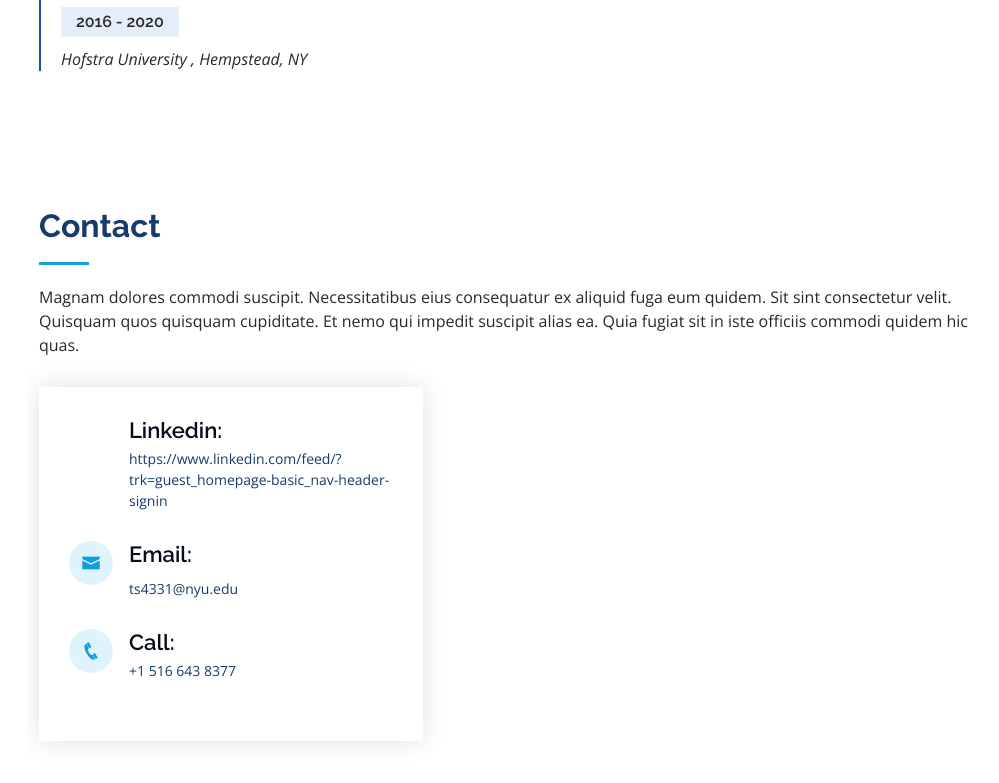
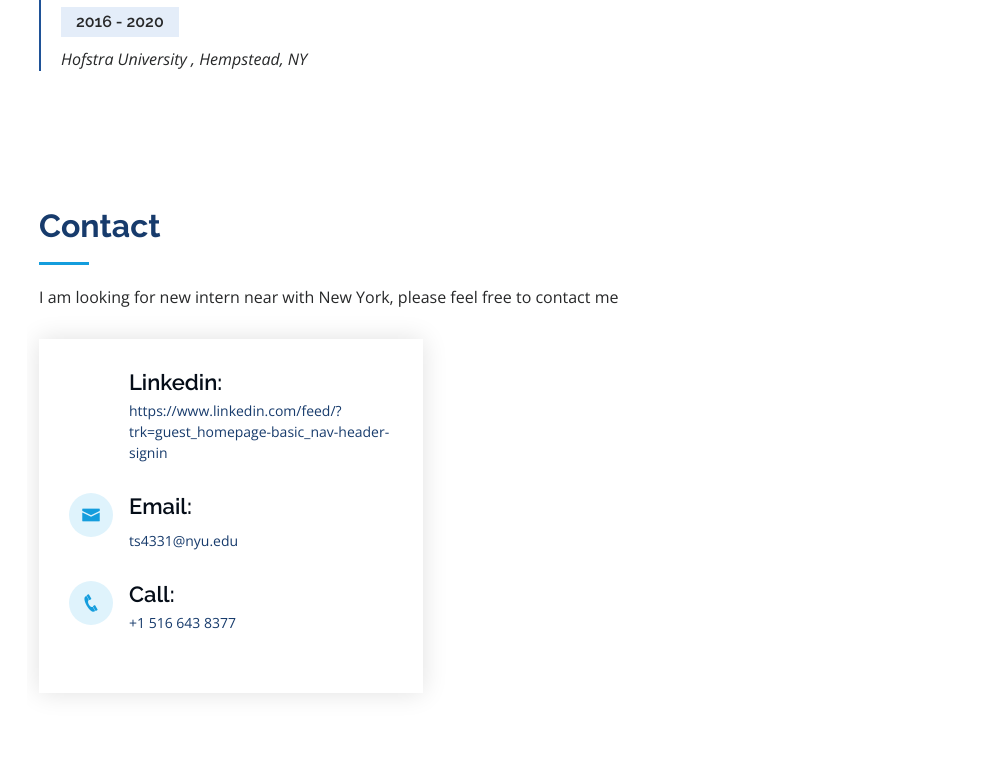
Before and after one commit to skyeskyest/Tao-Web, a plain HTML site: page index.html in a window 1280 px wide. Shown: the part 2681-3464 px from the top of the page, without its empty margins (273-1272 px from the left). Drawn offline with nearby package versions, Linux system fonts and the light colour scheme.

Commit message:
Update index.html

```diff
--- a/index.html
+++ b/index.html
@@ -378,7 +378,7 @@
 
         <div class="section-title">
           <h2>Contact</h2>
-          <p>Magnam dolores commodi suscipit. Necessitatibus eius consequatur ex aliquid fuga eum quidem. Sit sint consectetur velit. Quisquam quos quisquam cupiditate. Et nemo qui impedit suscipit alias ea. Quia fugiat sit in iste officiis commodi quidem hic quas.</p>
+          <p>I am looking for new intern near with New York, please feel free to contact me</p>
         </div>
 
         <div class="row" data-aos="fade-in">
```
